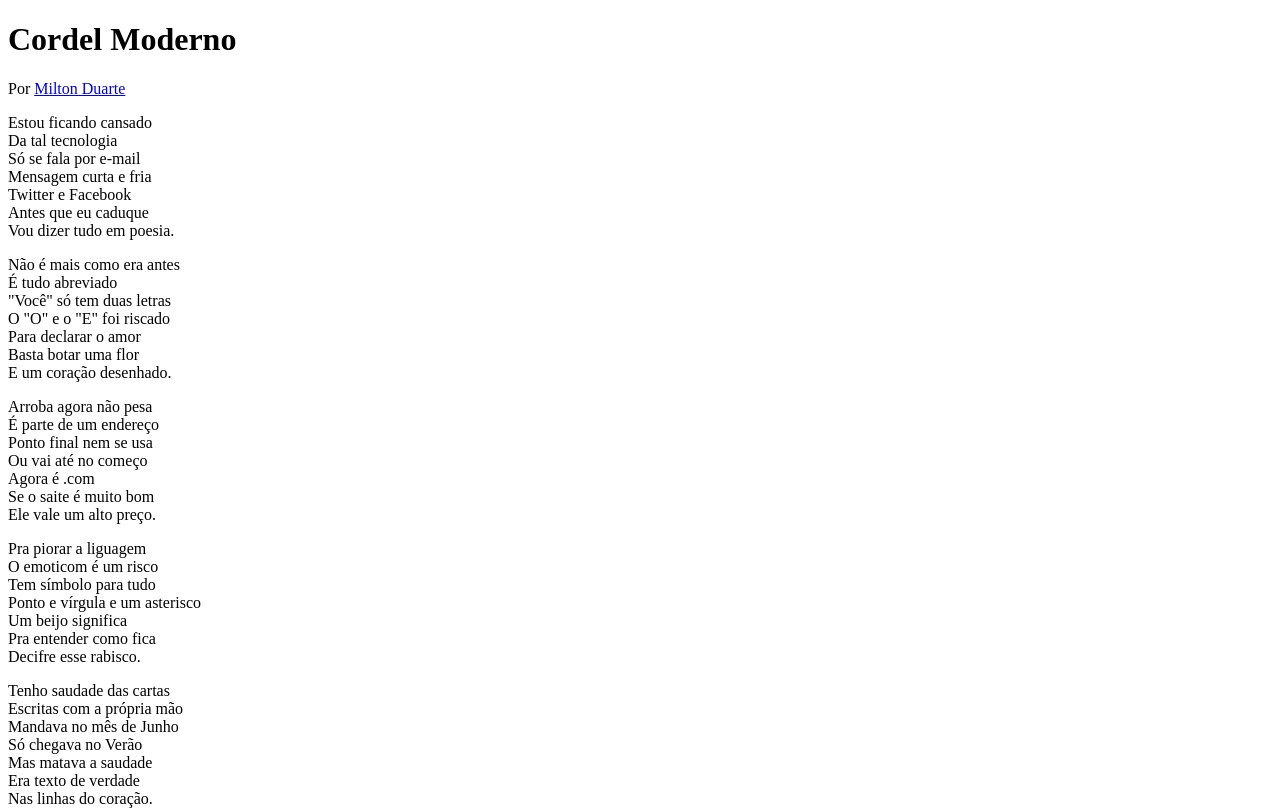
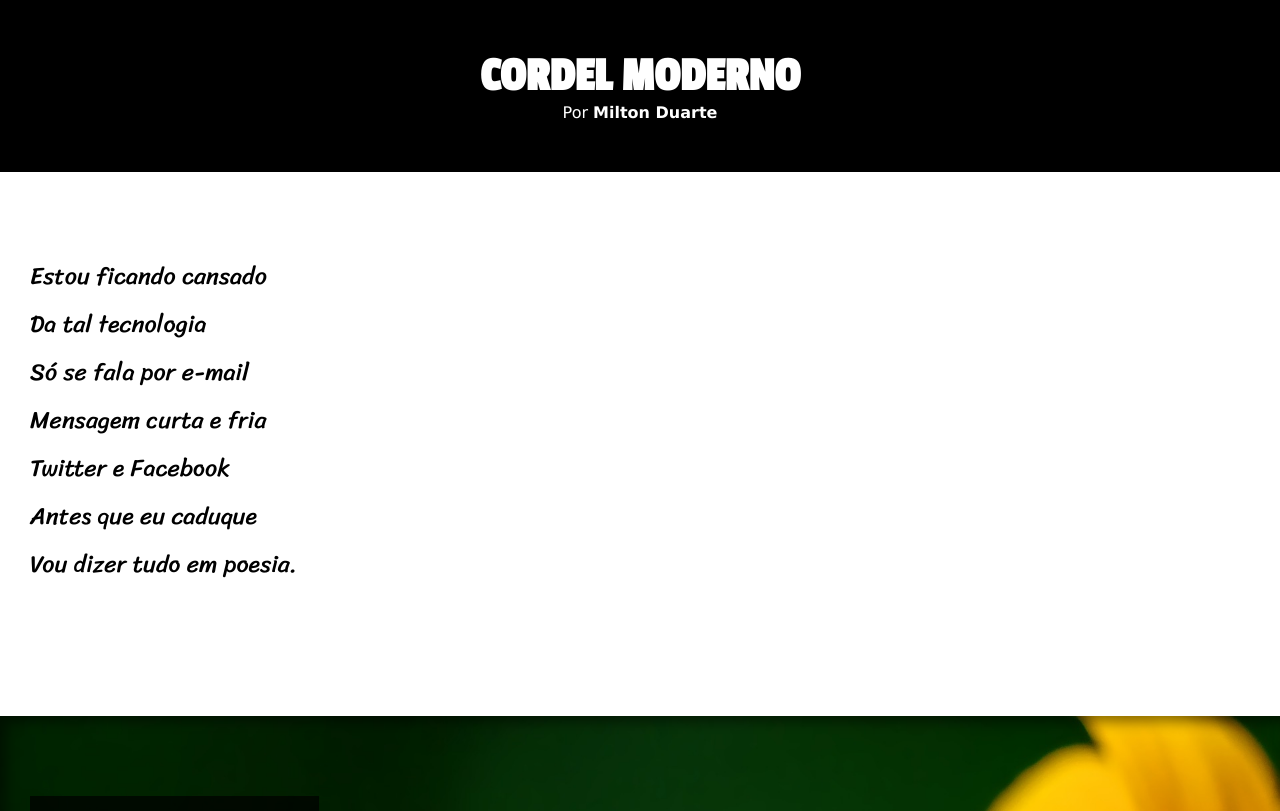
Before and after one commit to LucasLFusco/Guia_HTML5-CSS3, a plain HTML site: page Modulo 3/index.html in a window 1280 px wide. Shown: the top 811 px of the page. Drawn offline with Linux system fonts and the light colour scheme.

Commit message:
Modulo 3 Desafio

```diff
--- a/Modulo 3/index.html
+++ b/Modulo 3/index.html
@@ -10,10 +10,12 @@
 <body>
         <header>
             <h1>Cordel Moderno</h1>
-            <p>Por <a href="https://www.recantodasletras.com.br/poesias/3186743" target="_blank">Milton Duarte</a></p>
+            <p>
+                Por <a href="https://www.recantodasletras.com.br/poesias/3186743" target="_blank">Milton Duarte</a>
+            </p>
         </header>
 
-    <section>
+    <section class="normal">
         <p>
             Estou ficando cansado <br>
             Da tal tecnologia <br>
@@ -25,7 +27,7 @@
         </p>
     </section>
 
-    <section>
+    <section class="imagem" id="img01">
         <p>
             Não é mais como era antes <br>
             É tudo abreviado <br>
@@ -37,7 +39,7 @@
         </p>
     </section>
 
-    <section>
+    <section class="normal">
         <p>
             Arroba agora não pesa <br>
             É parte de um endereço <br>
@@ -45,7 +47,7 @@
             Ou vai até no começo <br>
             Agora é .com <br>
             Se o saite é muito bom <br>
-            Ele vale um alto preço. <br>
+            Ele vale um alto preço.
         </p>
         <p>
             Pra piorar a liguagem <br>
@@ -59,7 +61,7 @@
 
     </section>
 
-    <section>
+    <section class="imagem" id="img02">
         <p>
             Tenho saudade das cartas <br>
             Escritas com a própria mão <br>
@@ -71,7 +73,7 @@
         </p>
     </section>
 
-    <section>
+    <section class="normal">
         <p>
             Agora, escrevo e envio <br>
             Chegando na mesma hora <br>
@@ -79,7 +81,7 @@
             A pessoa foi embora <br>
             Abriu outro aplicativo <br>
             O mundo ficou cativo <br>
-            Da tecnologia do agora. <br>
+            Da tecnologia do agora.
         </p>
         <p>
             Felizmente, pra orar <br>
@@ -94,7 +96,7 @@
     </section>
 
     <footer>
-        <p>Site criado por <a href="https://github.com/LucasLFusco" target="_blank">Lucas Lopes</a> para o Desafio do <a href="https://www.cursoemvideo.com" target="_blank">Curso em Video</a></p>
+        <p>Site criado por <a href="https://github.com/LucasLFusco" target="_blank">Lucas Lopes</a> para o desafio do <a href="https://www.cursoemvideo.com" target="_blank">Curso em Video</a></p>
     </footer>
 </body>
 </html>
--- a/Modulo 3/style.css
+++ b/Modulo 3/style.css
@@ -0,0 +1,97 @@
+@import url('https://fonts.googleapis.com/css2?family=Passion+One&display=swap');
+@import url('https://fonts.googleapis.com/css2?family=Passion+One&family=Sriracha&display=swap');
+/* font-family: 'Passion One', cursive; */
+/* font-family: 'Sriracha', cursive; */
+:root{
+    --fonte1: Verdana, Geneva, Tahoma, sans-serif;
+    --fonte2: 'Passion One', cursive;
+    --fonte3: 'Sriracha', cursive;
+}
+
+*{
+    margin: 0;
+    padding: 0;
+    box-sizing: border-box;
+}
+
+html, body{
+    background-color: darkgray;
+    min-height: 100vh;
+    font-family: var(--fonte1);
+}
+
+/* CABEÇALHO */
+header, footer{
+    background-color: black;
+    color: white;
+    text-align: center;
+}
+header h1{
+    padding-top: 50px;
+    text-transform: uppercase;
+    font-family: var(--fonte2);
+    font-size: 3em;
+}
+header p{
+    padding-bottom: 50px;
+}
+a{
+    color: white;
+    text-decoration: none;
+    font-weight: bolder;
+}
+a:hover{
+    text-decoration: underline;
+}
+
+
+/* CORPO */
+section{
+    line-height: 2em;
+    padding: 10vh 30px;
+    font-family: var(--fonte3);
+    font-size: 1.5em;
+}
+section p{
+    padding-bottom: 2em;
+}
+
+/* CLASSE NORMAL - SEM IMAGEM */
+section.normal{
+    background-color: white;
+    color: black;
+}
+
+
+/* CLASSE NORMAL - COM IMAGEM */
+section.imagem{
+    background-color: black;
+    color: white;
+    box-shadow: inset 6px 6px 13px 0px rgba(0, 0, 0, 0.466);
+    background-attachment: fixed;
+}
+section.imagem p{
+    background-color: rgba(0, 0, 0, 0.712);
+    /* width: 400px; */
+    display: inline-block;
+    padding: 5px;
+    text-shadow: 1px 2px 0px black;
+}
+
+/* PARALAX */
+section#img01{
+    background-image: url('imagens/background001.jpg');
+    background-position: right center;
+    background-size: cover;
+}
+section#img02{
+    background-image: url('imagens/background002.jpg');
+    background-position: right center;
+    background-size: cover;
+}
+
+
+/* RODAPÉ */
+footer{
+    padding: 10px;
+}
```
